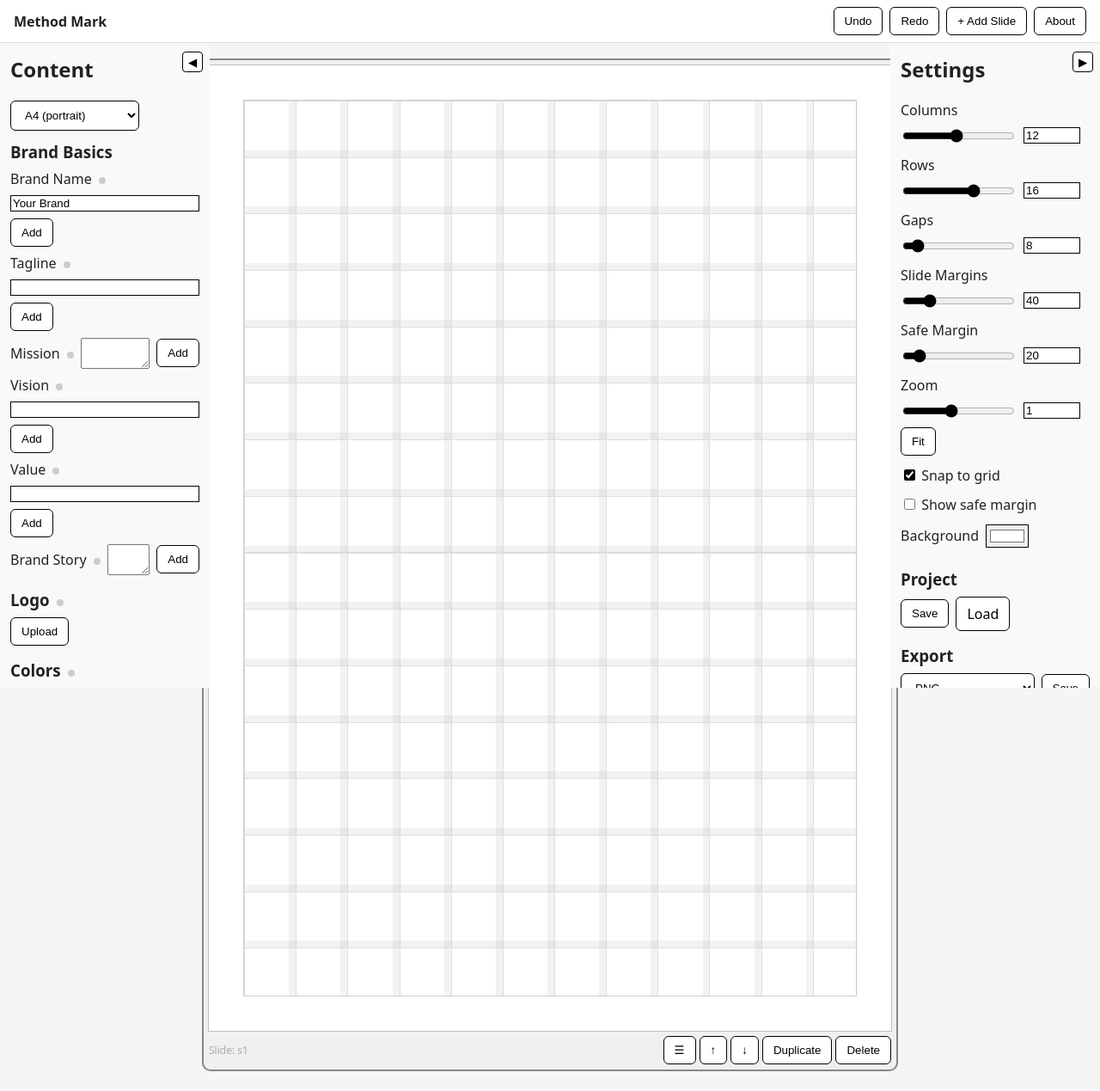
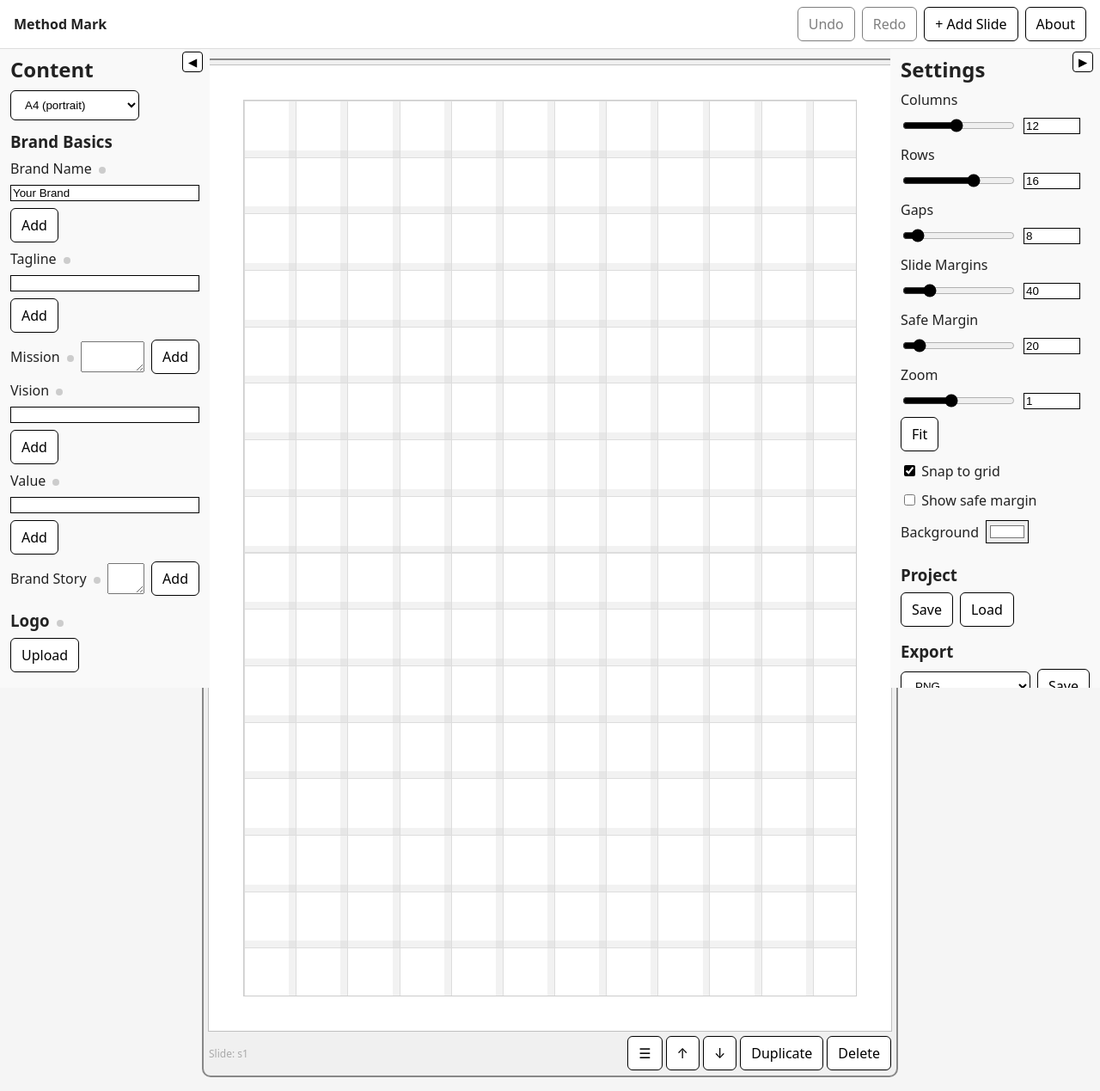
Before and after one commit to kngzero/Method-Mark, a React (Vite) app: page / in a window 1280 px wide. Shown: the whole page at 86% size. Built offline with nearby package versions, Linux system fonts and the light colour scheme.

Commit message:
feat: add button component

```diff
--- a/src/App.jsx
+++ b/src/App.jsx
@@ -1,5 +1,6 @@
 import React from 'react'
 import Slide, { createBlock } from './components/Slide.jsx'
+import Button from './components/Button.jsx'
 import { BLOCK_TYPES } from './constants.js'
 import html2canvas from 'html2canvas'
 import jsPDF from 'jspdf'
@@ -427,10 +428,10 @@ export default function App() {
               <strong>Method Mark</strong>
             </div>
             <div className="row">
-              <button className="btn" onClick={undo} disabled={history.current.length <= 1}>Undo</button>
-              <button className="btn" onClick={redo} disabled={future.current.length === 0}>Redo</button>
-              <button className="btn" onClick={addSlide}>+ Add Slide</button>
-              <button className="btn" onClick={()=>alert('Method Mark')}>About</button>
+              <Button onClick={undo} disabled={history.current.length <= 1}>Undo</Button>
+              <Button onClick={redo} disabled={future.current.length === 0}>Redo</Button>
+              <Button onClick={addSlide}>+ Add Slide</Button>
+              <Button onClick={()=>alert('Method Mark')}>About</Button>
             </div>
           </header>
         <div className="workspace" style={{ paddingLeft:leftOpen?220:20, paddingRight:rightOpen?220:20, boxSizing:'border-box' }}>
@@ -444,107 +445,107 @@ export default function App() {
               >
                 ◀
               </button>
-              <h2 style={{ marginTop:0 }}>Content</h2>
-              <div className="row" style={{ marginBottom:12 }}>
+              <h2 className="section-title">Content</h2>
+              <div className="row mb-12">
                 <select className="btn" value={format} onChange={e=>setFormat(e.target.value)}>
                   <option value="A4">A4 (portrait)</option>
                   <option value="16x9">16×9 (landscape)</option>
                 </select>
               </div>
-              <section style={{ marginBottom:16 }}>
-                <h3 style={{ margin:0, marginBottom:8 }}>Brand Basics</h3>
-                <div className="row" style={{ marginBottom:8 }}>
+              <section className="mb-16">
+                <h3 className="section-title">Brand Basics</h3>
+                <div className="row mb-8">
                   <label>Brand Name <StatusDot done={autoChecks['name']} /></label>
                   <input type="text" value={brandName} onChange={e=>setBrandName(e.target.value)} style={{ flex:1 }} />
-                  <button className="btn" onClick={()=>addTextBlock('name', brandName)}>Add</button>
+                  <Button onClick={()=>addTextBlock('name', brandName)}>Add</Button>
                 </div>
-                <div className="row" style={{ marginBottom:8 }}>
+                <div className="row mb-8">
                   <label>Tagline <StatusDot done={autoChecks['tagline']} /></label>
                   <input type="text" value={tagline} onChange={e=>setTagline(e.target.value)} style={{ flex:1 }} />
-                  <button className="btn" onClick={()=>addTextBlock('tagline', tagline)}>Add</button>
+                  <Button onClick={()=>addTextBlock('tagline', tagline)}>Add</Button>
                 </div>
-                <div className="row" style={{ marginBottom:8 }}>
+                <div className="row mb-8">
                   <label>Mission <StatusDot done={autoChecks['mission']} /></label>
                   <textarea value={mission} onChange={e=>setMission(e.target.value)} style={{ flex:1 }} />
-                  <button className="btn" onClick={()=>addTextBlock('mission', mission)}>Add</button>
+                  <Button onClick={()=>addTextBlock('mission', mission)}>Add</Button>
                 </div>
-                <div className="row" style={{ marginBottom:8 }}>
+                <div className="row mb-8">
                   <label>Vision <StatusDot done={autoChecks['vision']} /></label>
                   <input type="text" value={vision} onChange={e=>setVision(e.target.value)} style={{ flex:1 }} />
-                  <button className="btn" onClick={()=>addTextBlock('vision', vision)}>Add</button>
+                  <Button onClick={()=>addTextBlock('vision', vision)}>Add</Button>
                 </div>
-                <div className="row" style={{ marginBottom:8 }}>
+                <div className="row mb-8">
                   <label>Value <StatusDot done={autoChecks['values']} /></label>
                   <input type="text" value={value} onChange={e=>setValue(e.target.value)} style={{ flex:1 }} />
-                  <button className="btn" onClick={()=>addTextBlock('values', value)}>Add</button>
+                  <Button onClick={()=>addTextBlock('values', value)}>Add</Button>
                 </div>
-                <div className="row" style={{ marginBottom:8 }}>
+                <div className="row mb-8">
                   <label>Brand Story <StatusDot done={autoChecks['story']} /></label>
                   <textarea value={story} onChange={e=>setStory(e.target.value)} style={{ flex:1 }} />
-                  <button className="btn" onClick={()=>addTextBlock('story', story)}>Add</button>
+                  <Button onClick={()=>addTextBlock('story', story)}>Add</Button>
                 </div>
               </section>
-              <section style={{ marginBottom:16 }}>
-                <h3 style={{ margin:0, marginBottom:8 }}>Logo <StatusDot done={autoChecks['logo']} /></h3>
-                <button className="btn" onClick={()=>logoRef.current?.click()}>Upload</button>
+              <section className="mb-16">
+                <h3 className="section-title">Logo <StatusDot done={autoChecks['logo']} /></h3>
+                <Button onClick={()=>logoRef.current?.click()}>Upload</Button>
                 <input type="file" accept="image/*" ref={logoRef} style={{ display:'none' }} onChange={onLogoFile} />
               </section>
-              <section style={{ marginBottom:16 }}>
-                <h3 style={{ margin:0, marginBottom:8 }}>Colors <StatusDot done={autoChecks['colors']} /></h3>
+              <section className="mb-16">
+                <h3 className="section-title">Colors <StatusDot done={autoChecks['colors']} /></h3>
                 {colorsList.map((c,i)=>(
-                  <div className="row" style={{ marginBottom:8 }} key={i}>
+                  <div className="row mb-8" key={i}>
                     <input placeholder="Name" value={c.name} onChange={e=>updateColor(i,'name',e.target.value)} style={{ flex:1 }} />
                     <input placeholder="#000000" value={c.value} onChange={e=>updateColor(i,'value',e.target.value)} style={{ width:'100%' }} />
-                    <button className="btn" onClick={()=>removeColor(i)}>x</button>
+                    <Button onClick={()=>removeColor(i)}>x</Button>
                   </div>
                 ))}
-                <button className="btn" onClick={addColorRow}>+ Add Color</button>
-                <button className="btn" style={{ marginTop:8 }} onClick={addColorsBlock}>Add Colors Block</button>
+                <Button onClick={addColorRow}>+ Add Color</Button>
+                <Button className="mt-8" onClick={addColorsBlock}>Add Colors Block</Button>
               </section>
-              <section style={{ marginBottom:16 }}>
-                <h3 style={{ margin:0, marginBottom:8 }}>Typography <StatusDot done={autoChecks['typography']} /></h3>
-                <div className="row" style={{ marginBottom:8 }}>
+              <section className="mb-16">
+                <h3 className="section-title">Typography <StatusDot done={autoChecks['typography']} /></h3>
+                <div className="row mb-8">
                   <label style={{ width:90 }}>Heading Font</label>
                   <input value={headingFont} onChange={e=>{setHeadingFont(e.target.value); loadFont(e.target.value);}} style={{ flex:1 }} />
                 </div>
-                <div className="row" style={{ marginBottom:8 }}>
+                <div className="row mb-8">
                   <label style={{ width:90 }}>Body Font</label>
                   <input value={bodyFont} onChange={e=>{setBodyFont(e.target.value); loadFont(e.target.value);}} style={{ flex:1 }} />
                 </div>
-                <button className="btn" onClick={addTypographyBlock}>Add Typography Block</button>
+                <Button onClick={addTypographyBlock}>Add Typography Block</Button>
               </section>
-              <section style={{ marginBottom:16 }}>
-                <h3 style={{ margin:0, marginBottom:8 }}>Imagery & Iconography</h3>
-                <div className="row" style={{ marginBottom:8 }}>
-                  <button className="btn" onClick={()=>imageryRef.current?.click()}>Add Imagery</button>
+              <section className="mb-16">
+                <h3 className="section-title">Imagery & Iconography</h3>
+                <div className="row mb-8">
+                  <Button onClick={()=>imageryRef.current?.click()}>Add Imagery</Button>
                   <input type="file" accept="image/*" ref={imageryRef} style={{ display:'none' }} onChange={onImageryFile} />
                 </div>
-                <div className="row" style={{ marginBottom:8 }}>
-                  <button className="btn" onClick={()=>iconRef.current?.click()}>Add Icon</button>
+                <div className="row mb-8">
+                  <Button onClick={()=>iconRef.current?.click()}>Add Icon</Button>
                   <input type="file" accept="image/*" ref={iconRef} style={{ display:'none' }} onChange={onIconFile} />
                 </div>
               </section>
-              <section style={{ marginBottom:16 }}>
-                <h3 style={{ margin:0, marginBottom:8 }}>Voice & Tone <StatusDot done={autoChecks['voice & tone']} /></h3>
-                <textarea value={voiceTone} onChange={e=>setVoiceTone(e.target.value)} style={{ width:'100%', marginBottom:8 }} />
-                <button className="btn" onClick={addVoiceToneBlock}>Add</button>
+              <section className="mb-16">
+                <h3 className="section-title">Voice & Tone <StatusDot done={autoChecks['voice & tone']} /></h3>
+                <textarea value={voiceTone} onChange={e=>setVoiceTone(e.target.value)} className="mb-8" style={{ width:'100%' }} />
+                <Button onClick={addVoiceToneBlock}>Add</Button>
               </section>
-              <section style={{ marginBottom:16 }}>
-                <h3 style={{ margin:0, marginBottom:8 }}>Generic Components</h3>
-                <div className="row" style={{ marginBottom:8 }}>
+              <section className="mb-16">
+                <h3 className="section-title">Generic Components</h3>
+                <div className="row mb-8">
                   <input placeholder="Text" value={genericText} onChange={e=>setGenericText(e.target.value)} style={{ flex:1 }} />
-                  <button className="btn" onClick={addGenericTextBlock}>Add Text</button>
+                  <Button onClick={addGenericTextBlock}>Add Text</Button>
                 </div>
-                <div className="row" style={{ marginBottom:8 }}>
+                <div className="row mb-8">
                   <label className="btn" style={{ flex:1, textAlign:'center' }}>
                     Add Image
                     <input type="file" accept="image/*" ref={genericImageRef} style={{ display:'none' }} onChange={onGenericImage} />
                   </label>
                 </div>
-                <div className="row" style={{ marginBottom:8 }}>
+                <div className="row mb-8">
                   <input placeholder="Label" value={genericColorName} onChange={e=>setGenericColorName(e.target.value)} style={{ flex:1 }} />
                   <input type="color" value={genericColorValue} onChange={e=>setGenericColorValue(e.target.value)} />
-                  <button className="btn" onClick={addGenericSwatch}>Add Swatch</button>
+                  <Button onClick={addGenericSwatch}>Add Swatch</Button>
                 </div>
               </section>
             </aside>
@@ -592,19 +593,18 @@ export default function App() {
                 <div className="row" style={{ justifyContent:'space-between', marginTop:6 }}>
                   <span className="small">Slide: {s.id}</span>
                   <div className="row" style={{ gap:4 }}>
-                    <button
-                      className="btn"
+                    <Button
                       draggable
                       onDragStart={onDragStartSlide(i)}
                       aria-label="Drag to reorder"
                       style={{ cursor:'grab' }}
                     >
                       ☰
-                    </button>
-                    <button className="btn" onClick={()=>moveSlideUp(i)} aria-label="Move slide up">↑</button>
-                    <button className="btn" onClick={()=>moveSlideDown(i)} aria-label="Move slide down">↓</button>
-                    <button className="btn" onClick={()=>duplicateSlide(s)}>Duplicate</button>
-                    <button className="btn" onClick={() => deleteSlide(s.id)}>Delete</button>
+                    </Button>
+                    <Button onClick={()=>moveSlideUp(i)} aria-label="Move slide up">↑</Button>
+                    <Button onClick={()=>moveSlideDown(i)} aria-label="Move slide down">↓</Button>
+                    <Button onClick={()=>duplicateSlide(s)}>Duplicate</Button>
+                    <Button onClick={() => deleteSlide(s.id)}>Delete</Button>
                   </div>
                 </div>
               </div>
@@ -621,28 +621,28 @@ export default function App() {
               >
                 ▶
               </button>
-              <h2 style={{ marginTop:0 }}>Settings</h2>
-              <div className="row" style={{ marginBottom:12 }}>
+              <h2 className="section-title">Settings</h2>
+              <div className="row mb-12">
                 <label style={{ width:'100%' }}>Columns</label>
                 <input type="range" min="1" max="24" value={gridSettings.cols} onChange={e=>setGridSettings({...gridSettings, cols:parseInt(e.target.value)||1})} />
                 <input type="number" value={gridSettings.cols} onChange={e=>setGridSettings({...gridSettings, cols:parseInt(e.target.value)||1})} style={{ width:60 }} />
               </div>
-              <div className="row" style={{ marginBottom:12 }}>
+              <div className="row mb-12">
                 <label style={{ width:'100%' }}>Rows</label>
                 <input type="range" min="1" max="24" value={gridSettings.rows} onChange={e=>setGridSettings({...gridSettings, rows:parseInt(e.target.value)||1})} />
                 <input type="number" value={gridSettings.rows} onChange={e=>setGridSettings({...gridSettings, rows:parseInt(e.target.value)||1})} style={{ width:60 }} />
               </div>
-              <div className="row" style={{ marginBottom:12 }}>
+              <div className="row mb-12">
                 <label style={{ width:'100%' }}>Gaps</label>
                 <input type="range" min="0" max="100" value={gridSettings.gutter} onChange={e=>setGridSettings({...gridSettings, gutter:parseInt(e.target.value)||0})} />
                 <input type="number" value={gridSettings.gutter} onChange={e=>setGridSettings({...gridSettings, gutter:parseInt(e.target.value)||0})} style={{ width:60 }} />
               </div>
-              <div className="row" style={{ marginBottom:12 }}>
+              <div className="row mb-12">
                 <label style={{ width:'100%' }}>Slide Margins</label>
                 <input type="range" min="0" max="200" value={slideMargin} onChange={e=>setSlideMargin(parseInt(e.target.value)||0)} />
                 <input type="number" value={slideMargin} onChange={e=>setSlideMargin(parseInt(e.target.value)||0)} style={{ width:60 }} />
               </div>
-              <div className="row" style={{ marginBottom:12 }}>
+              <div className="row mb-12">
                 <label style={{ width:'100%' }}>Safe Margin</label>
                 <input
                   type="range"
@@ -668,28 +668,28 @@ export default function App() {
                   style={{ width:60 }}
                 />
               </div>
-              <div className="row" style={{ marginBottom:12 }}>
+              <div className="row mb-12">
                 <label style={{ width:'100%' }}>Zoom</label>
                 <input type="range" min="0.25" max="2" step="0.05" value={zoom} onChange={e=>setZoom(parseFloat(e.target.value))} />
                 <input type="number" value={zoom} step="0.05" onChange={e=>setZoom(parseFloat(e.target.value) || 1)} style={{ width:60 }} />
-                <button className="btn" onClick={() => setZoom(fitZoom.current)}>Fit</button>
+                <Button onClick={() => setZoom(fitZoom.current)}>Fit</Button>
               </div>
-              <div className="row" style={{ marginBottom:12 }}>
+              <div className="row mb-12">
                 <label><input type="checkbox" checked={snap} onChange={e=>setSnap(e.target.checked)} /> Snap to grid</label>
               </div>
 
-              <div className="row" style={{ marginBottom:12 }}>
+              <div className="row mb-12">
                 <label><input type="checkbox" checked={showSafeMargin} onChange={e=>setShowSafeMargin(e.target.checked)} /> Show safe margin</label>
               </div>
-              <div className="row" style={{ marginBottom:12 }}>
+              <div className="row mb-12">
                 <label>Background</label>
                 <input type="color" value={backgroundColor} onChange={e=>setBackgroundColor(e.target.value)} />
               </div>
 
               <section style={{ marginTop:24 }}>
-                <h3 style={{ margin:0, marginBottom:8 }}>Project</h3>
+                <h3 className="section-title">Project</h3>
                 <div className="row" style={{ gap:8 }}>
-                  <button className="btn" onClick={saveJSON}>Save</button>
+                  <Button onClick={saveJSON}>Save</Button>
                   <label className="btn">
                     Load
                     <input type="file" accept="application/json" style={{ display:'none' }} onChange={e=>e.target.files[0] && loadJSON(e.target.files[0])} />
@@ -698,15 +698,15 @@ export default function App() {
               </section>
 
               <section style={{ marginTop:16 }}>
-                <h3 style={{ margin:0, marginBottom:8 }}>Export</h3>
-                <div className="row" style={{ marginBottom:8, gap:8 }}>
+                <h3 className="section-title">Export</h3>
+                <div className="row mb-8" style={{ gap:8 }}>
                   <select className="btn" value={exportFormat} onChange={e=>setExportFormat(e.target.value)} style={{ flex:1 }}>
                     <option value="png">PNG</option>
                     <option value="jpeg">JPEG</option>
                   </select>
-                  <button className="btn" onClick={saveImage}>Save</button>
+                  <Button onClick={saveImage}>Save</Button>
                 </div>
-                <button className="btn" onClick={exportPDF}>Save as PDF</button>
+                <Button onClick={exportPDF}>Save as PDF</Button>
               </section>
             </aside>
           ) : (
--- /dev/null
+++ b/src/components/Button.jsx
@@ -0,0 +1,9 @@
+import React from 'react';
+import styles from './Button.module.css';
+
+export default function Button({ variant = 'secondary', className = '', disabled = false, ...props }) {
+  const classes = [styles.button, styles[variant]];
+  if (disabled) classes.push(styles.disabled);
+  if (className) classes.push(className);
+  return <button {...props} disabled={disabled} className={classes.join(' ')} />;
+}
--- /dev/null
+++ b/src/components/Button.module.css
@@ -0,0 +1,32 @@
+.button {
+  padding: 8px 12px;
+  border: 1px solid #000;
+  border-radius: 6px;
+  cursor: pointer;
+  font: inherit;
+  background: #fff;
+  color: #000;
+}
+.button:not(.disabled):hover {
+  background: #f0f0f0;
+}
+.primary {
+  background: #4F46E5;
+  border-color: #4F46E5;
+  color: #fff;
+}
+.primary:not(.disabled):hover {
+  background: #4338ca;
+}
+.secondary {
+  background: #fff;
+  border-color: #000;
+  color: #000;
+}
+.secondary:not(.disabled):hover {
+  background: #f0f0f0;
+}
+.disabled {
+  opacity: 0.5;
+  cursor: not-allowed;
+}
--- a/src/components/Slide.jsx
+++ b/src/components/Slide.jsx
@@ -5,6 +5,7 @@ import TextBox from './TextBox.jsx';
 import ImageBlock from './ImageBlock.jsx';
 import ColorSwatch from './ColorSwatch.jsx';
 import ColorPaletteBlock from './ColorPaletteBlock.jsx';
+import Button from './Button.jsx';
 import styles from './Slide.module.css';
 
 const snapPos = (v, step, margin, safeMargin, size, max) => {
@@ -206,9 +207,9 @@ export default function Slide({
         <TextBox text={block.text || block.type} fontFamily={fontFamily} onChange={text => onChange({ text })} />
       )}
       <div className="handle" onMouseDown={onResizeDown}>⤡</div>
-        <button onClick={onRemove} className={styles.removeButton}>
+        <Button onClick={onRemove} className={styles.removeButton} variant="secondary">
           ×
-        </button>
+        </Button>
       </div>
   );
 }
--- a/src/styles/global.css
+++ b/src/styles/global.css
@@ -12,6 +12,11 @@ body { font-family: ui-sans-serif, system-ui, -apple-system, Segoe UI, Roboto, H
 .side.left { left:0; }
 .side.right { right:0; }
 .row { display:flex; gap:8px; align-items:center; flex-wrap:wrap; }
+.mb-8 { margin-bottom:8px; }
+.mb-12 { margin-bottom:12px; }
+.mb-16 { margin-bottom:16px; }
+.mt-8 { margin-top:8px; }
+.section-title { margin:0 0 8px; }
 .small { font-size:12px; color:#aaa; }
 .statusDot { display:inline-block; width:8px; height:8px; border-radius:50%; background:#ccc; margin-left:4px; }
 .statusDot.done { background:#000; }
```
